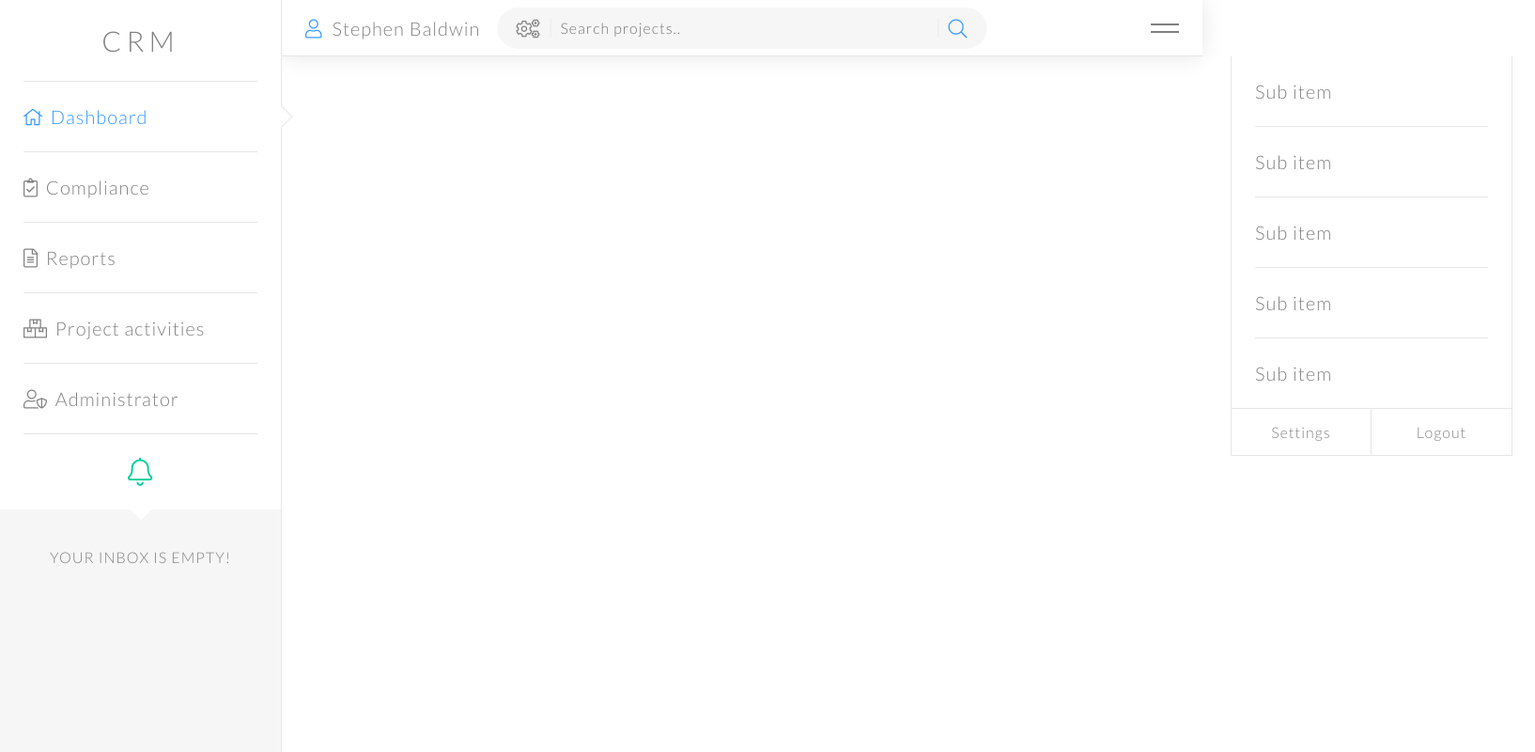
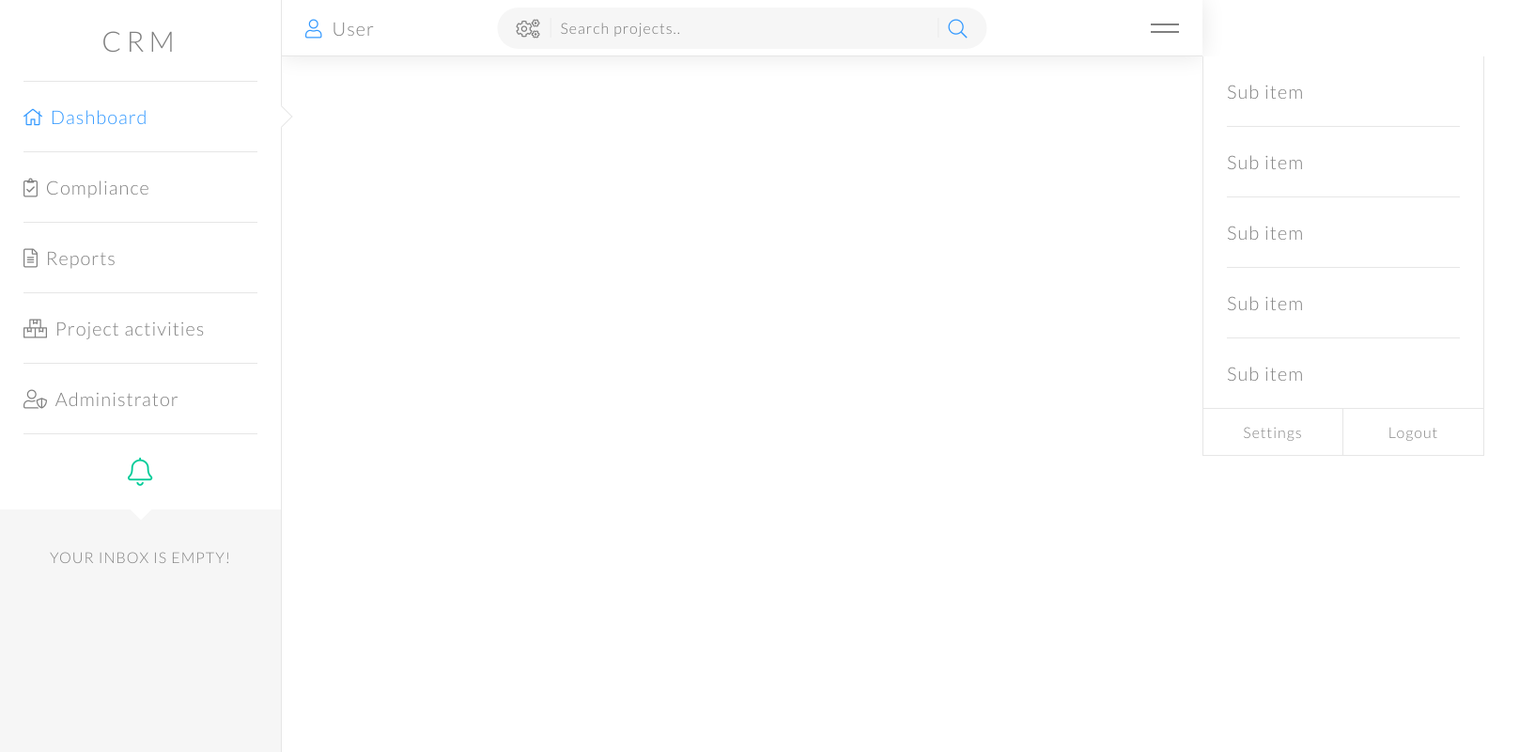
Before and after one commit to idotheinternet/hom-ui, a plain HTML site: page client/index.html in a window 1280 px wide. Shown: the whole page at 94% size, 1634 px wide, since content can reach past the window. Drawn offline with Linux system fonts and the light colour scheme; no server answers.

Commit message:
cmon heroku

```diff
--- a/client/index.css
+++ b/client/index.css
@@ -133,10 +133,9 @@ input:focus {
 }
 #subMenu {
 	position: absolute;
-	z-index: 1;
 	top: 60px;
 	left: calc(100% - 300px);
-	transform: translateX(110%);
+	transform: translateX(100%);
 	width: 300px;
 	height: auto;
 	background-color: #fff;
@@ -154,6 +153,7 @@ input:focus {
 	padding: 25px 0px;
 	color: gray;
 	border-bottom: 1px solid #e6e6e6;
+	cursor: pointer;
 }
 #sub-bottom {
 	position: relative;
--- a/client/index.html
+++ b/client/index.html
@@ -1,13 +1,14 @@
 <!DOCTYPE html>
 <html>
   <head>
+  	<meta name="viewport" content="width=device-width, initial-scale=1.0">
   	<link href="https://fonts.googleapis.com/css?family=Lato:300" rel="stylesheet">
     <link rel="stylesheet" href="index.css">
     <link rel="stylesheet" href="fonts/all.min.css">
   </head>
   <body>
 	<div id="top">
-		<span style="color: gray"><i class="fal fa-user" style="margin-right: 10px; color: #3399ff"></i>Stephen Baldwin</span>
+		<span style="color: gray"><i class="fal fa-user" style="margin-right: 10px; color: #3399ff"></i>User</span>
 		<div id="search">
 			<div class="search-side" id="cogs">
 				<i class="fal fa-cogs"></i>
```
